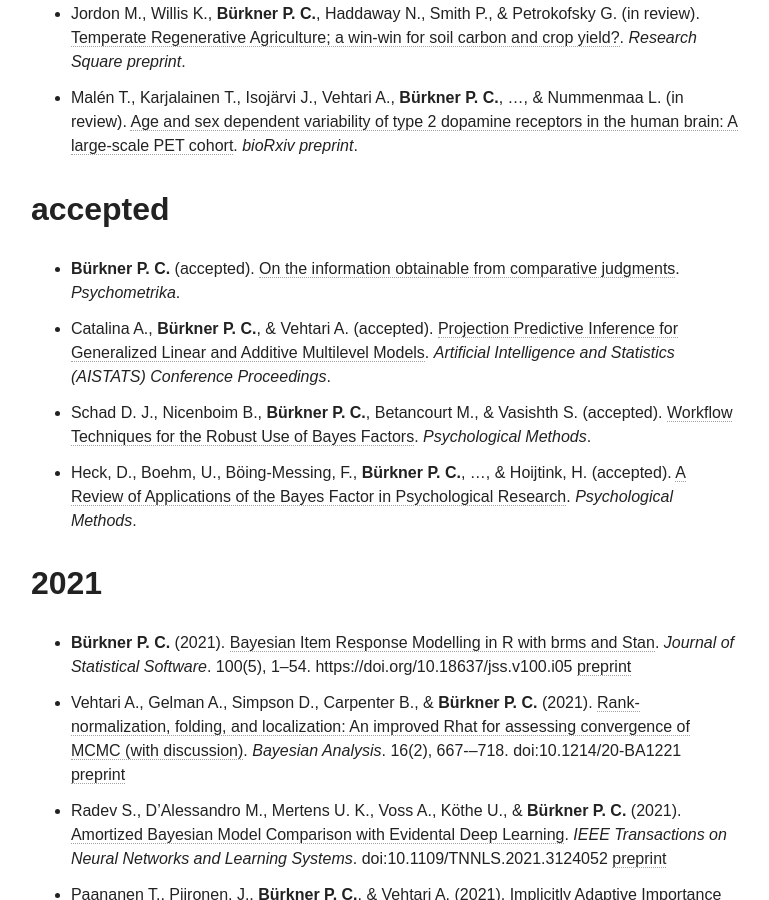
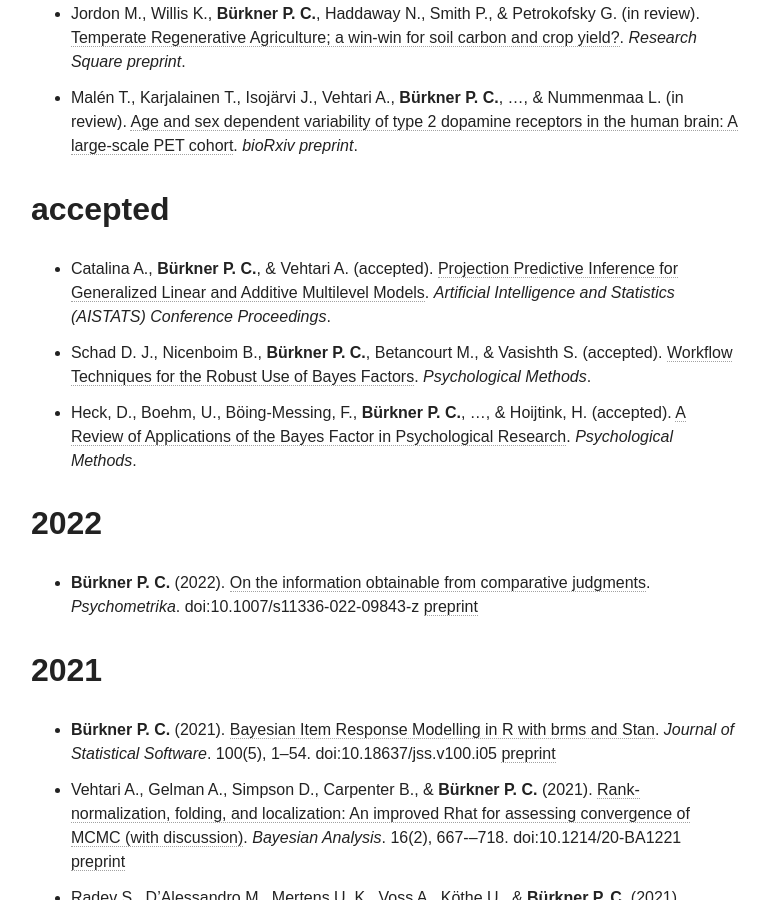
Before and after one commit to paul-buerkner/paul-buerkner.github.io, a Jekyll site: the page built from publications/index.md, in a window 1280 px wide and 900 px high, scrolled down 1832 px. Shown: the whole window, without its empty margins (255-1024 px from the left). Built offline with Jekyll 4.4.1, drawn with Linux system fonts in a browser that asks for light colours; nearby versions of some CDN libraries.

Commit message:
move paper to published

```diff
--- a/publications/index.md
+++ b/publications/index.md
@@ -28,14 +28,18 @@
 
 ## accepted
 
-* **Bürkner P. C.** (accepted). [On the information obtainable from comparative judgments](https://psyarxiv.com/j5efn/). *Psychometrika*.
 * Catalina A., **Bürkner P. C.**, & Vehtari A. (accepted). [Projection Predictive Inference for Generalized Linear and Additive Multilevel Models](https://arxiv.org/abs/2010.06994). *Artificial Intelligence and Statistics (AISTATS) Conference Proceedings*.
 * Schad D. J., Nicenboim B., **Bürkner P. C.**, Betancourt M., & Vasishth S. (accepted). [Workflow Techniques for the Robust Use of Bayes Factors](https://arxiv.org/abs/2103.08744). *Psychological Methods*.
 * Heck, D., Boehm, U., Böing-Messing, F., **Bürkner P. C.**, ..., & Hoijtink, H. (accepted). [A Review of Applications of the Bayes Factor in Psychological Research](https://psyarxiv.com/cu43g/). *Psychological Methods*.
 
+## 2022
+
+* **Bürkner P. C.** (2022). [On the information obtainable from comparative judgments](https://link.springer.com/article/10.1007/s11336-022-09843-z). *Psychometrika*.
+doi:10.1007/s11336-022-09843-z [preprint](https://psyarxiv.com/j5efn/)
+
 ## 2021
 
-* **Bürkner P. C.** (2021). [Bayesian Item Response Modelling in R with brms and Stan](https://www.jstatsoft.org/article/view/v100i05). *Journal of Statistical Software*. 100(5), 1--54. https://doi.org/10.18637/jss.v100.i05 [preprint](https://arxiv.org/abs/1905.09501)
+* **Bürkner P. C.** (2021). [Bayesian Item Response Modelling in R with brms and Stan](https://www.jstatsoft.org/article/view/v100i05). *Journal of Statistical Software*. 100(5), 1--54. doi:10.18637/jss.v100.i05 [preprint](https://arxiv.org/abs/1905.09501)
 * Vehtari A., Gelman A., Simpson D., Carpenter B., & **Bürkner P. C.** (2021). [Rank-normalization, folding, and localization: An improved Rhat for assessing convergence of MCMC (with discussion)](https://projecteuclid.org/journalArticle/Download?urlid=10.1214%2F20-BA1221). *Bayesian Analysis*. 16(2), 667-–718. doi:10.1214/20-BA1221 [preprint](https://arxiv.org/abs/1903.08008)
 * Radev S., D’Alessandro M., Mertens U. K., Voss A., Köthe U., & **Bürkner P. C.** (2021). [Amortized Bayesian Model Comparison with Evidental Deep Learning](https://ieeexplore.ieee.org/document/9612724). *IEEE Transactions on Neural Networks and Learning Systems*. doi:10.1109/TNNLS.2021.3124052 [preprint](https://arxiv.org/abs/2004.10629)
 * Paananen T., Piironen, J., **Bürkner P. C.**, & Vehtari A. (2021). [Implicitly Adaptive Importance Sampling](https://link.springer.com/article/10.1007%2Fs11222-020-09982-2). *Statistics and Computing*. [preprint](http://arxiv.org/abs/1906.08850)
```
